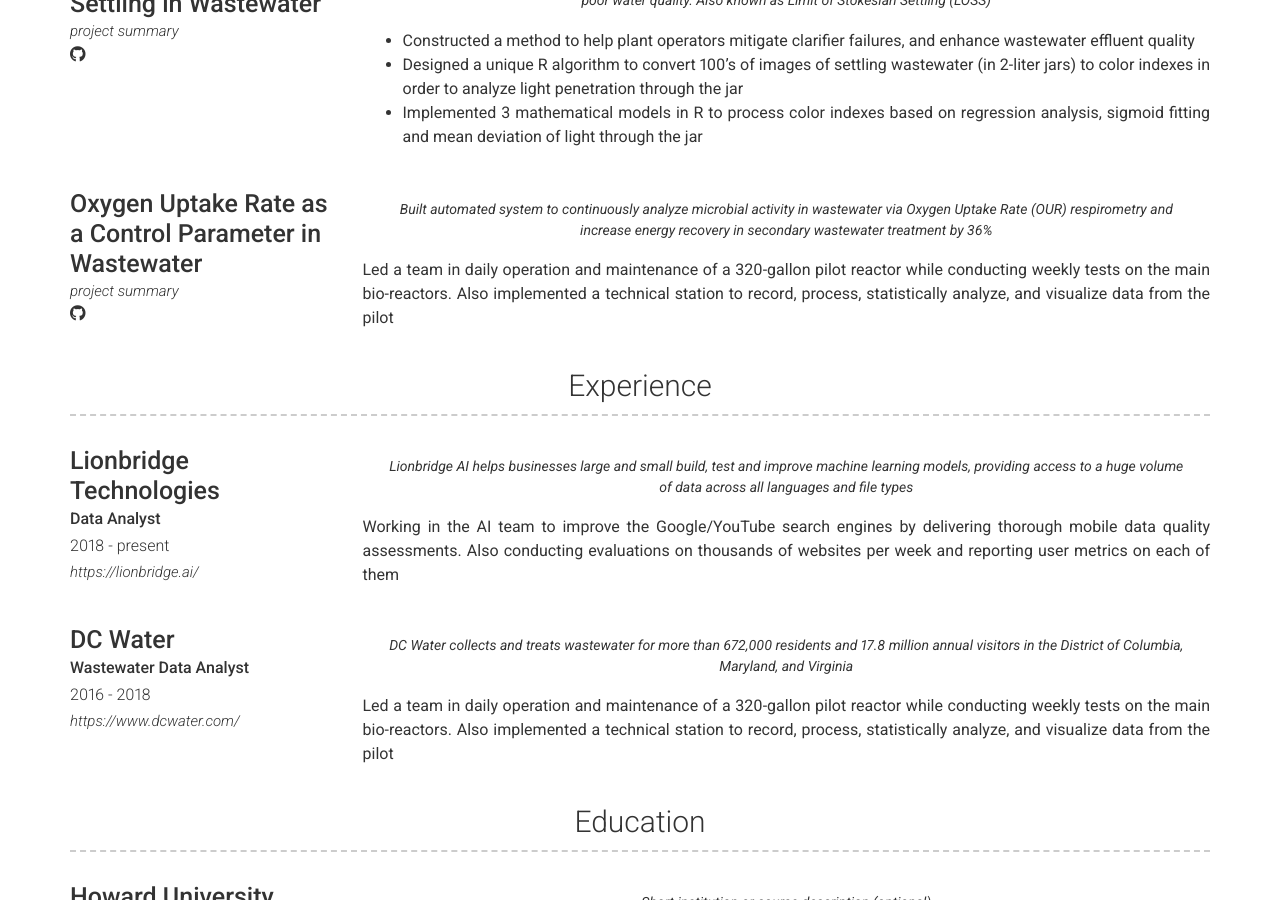
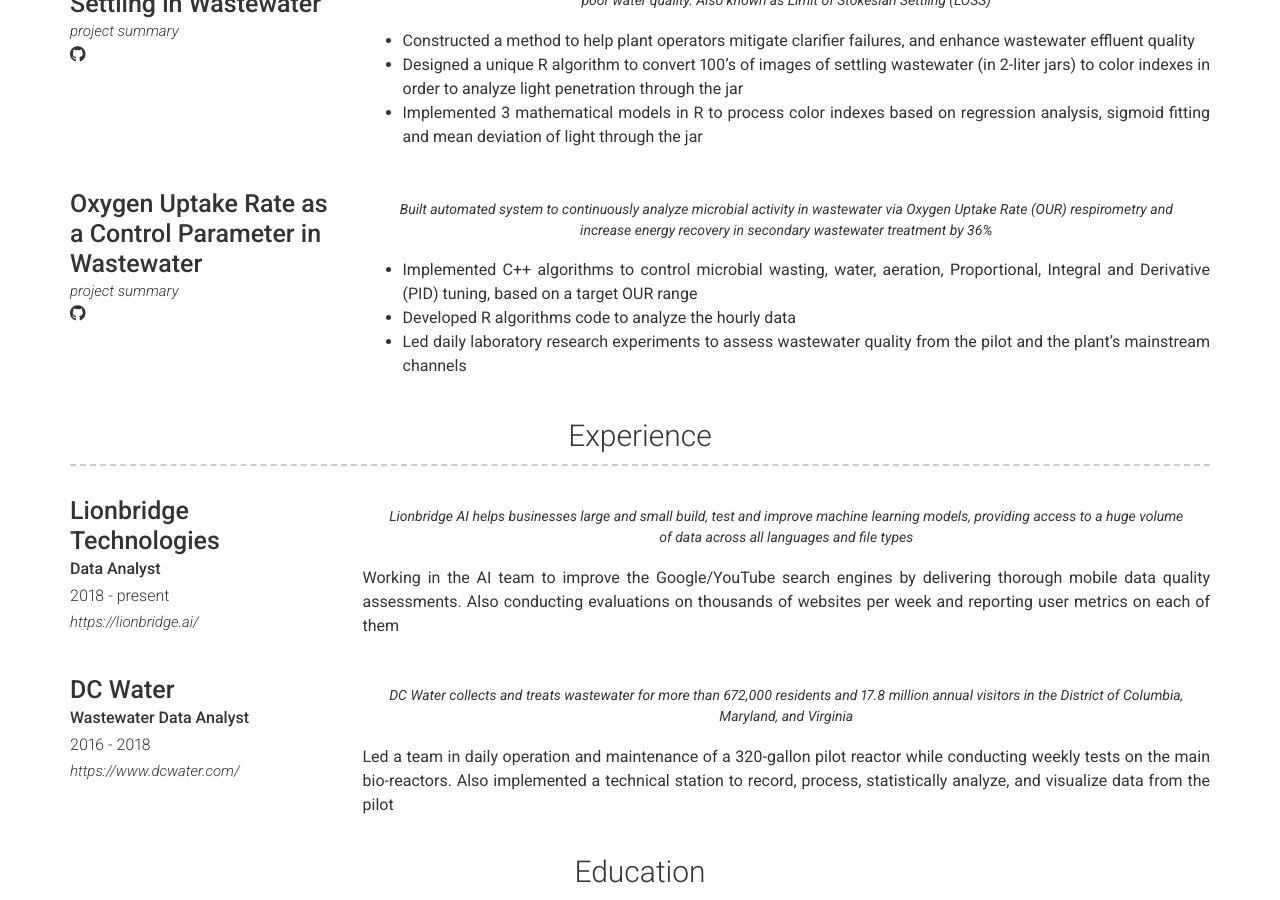
Before and after one commit to OlaOlagunju/cloudgeek.com.ng, a Jekyll site: the page built from index.md, in a window 1280 px wide and 900 px high, scrolled down 698 px. Built offline with Jekyll 4.4.1, drawn with Linux system fonts in a browser that asks for light colours; nearby versions of some CDN libraries.

Commit message:
Update _config.yml

```diff
--- a/_config.yml
+++ b/_config.yml
@@ -94,7 +94,9 @@
         quote: >
           Built automated system to continuously analyze microbial activity in wastewater via Oxygen Uptake Rate (OUR) respirometry and increase energy recovery in secondary wastewater treatment by 36%
         description: | # this will include new lines to allow paragraphs
-          Led a team in daily operation and maintenance of a 320-gallon pilot reactor while conducting weekly tests on the main bio-reactors. Also implemented a technical station to record, process, statistically analyze, and visualize data from the pilot
+          - Implemented C++ algorithms to control microbial wasting, water, aeration, Proportional, Integral and Derivative (PID) tuning, based on a target OUR range
+          - Developed R algorithms code to analyze the hourly data
+          - Led daily laboratory research experiments to assess wastewater quality from the pilot and the plant’s mainstream channels
   - title: Experience
     layout: list
     content:
```
